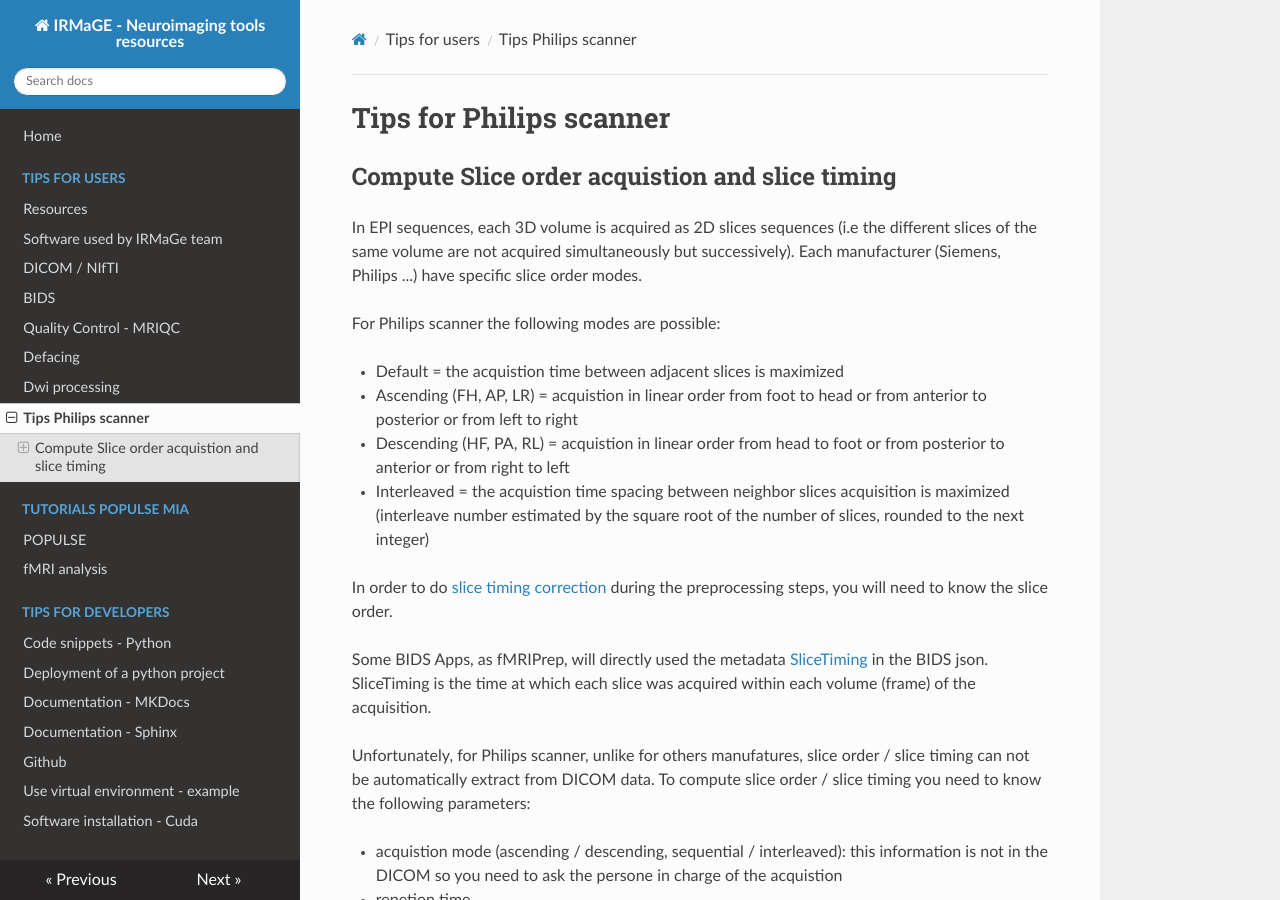
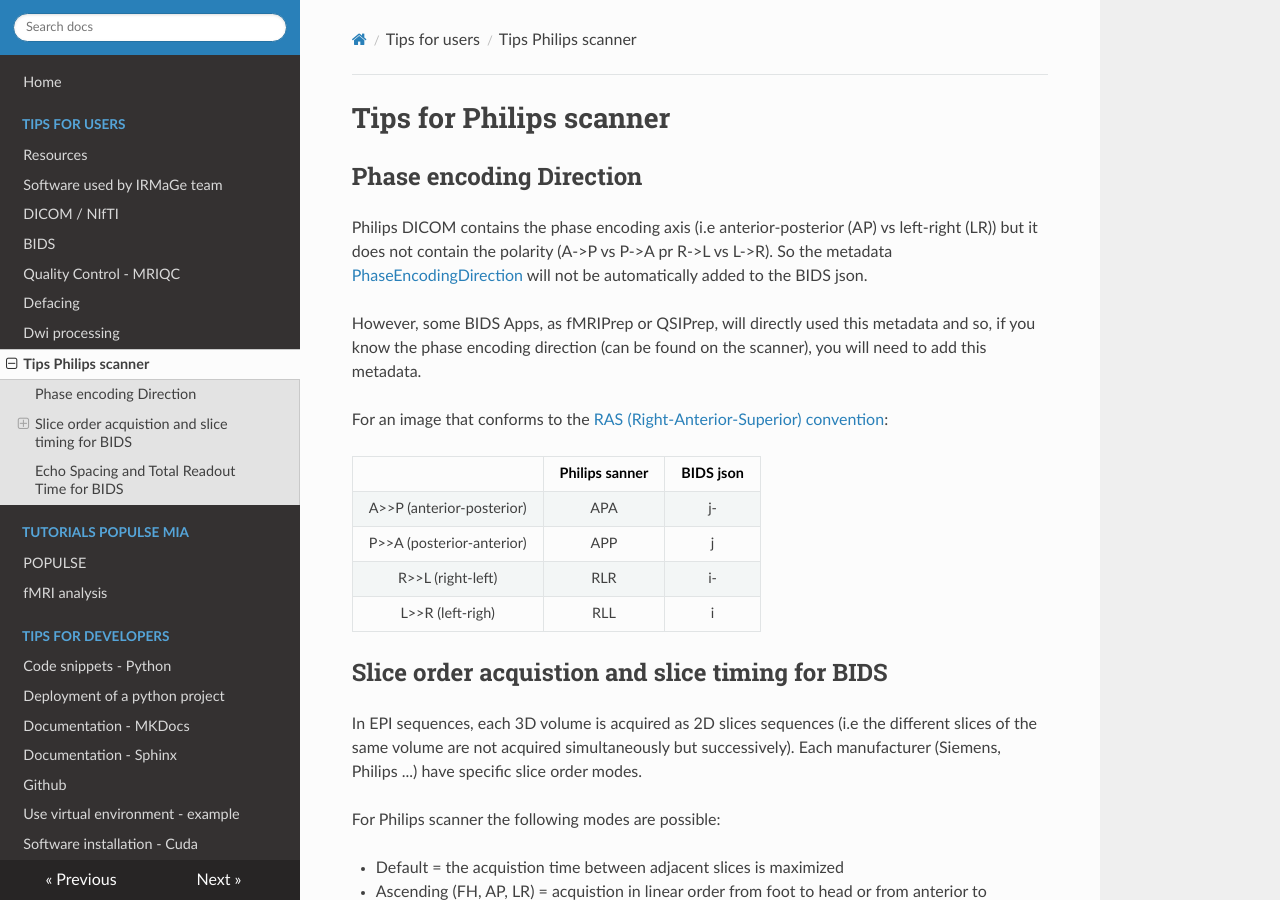
Before and after one commit to IRMaGe-3T/irmage-tools-resources, an MkDocs documentation site: the page built from docs/users/tips_philips.md, in a window 1280 px wide and 900 px high. Built offline with MkDocs 1.6.1, drawn with Linux system fonts in a browser that asks for light colours; nearby versions of some CDN libraries; some of the changed text lies outside the part shown.

Commit message:
update tips philips

```diff
--- a/docs/users/tips_philips.md
+++ b/docs/users/tips_philips.md
@@ -1,6 +1,23 @@
 
 # Tips for Philips scanner
-## Compute Slice order acquistion and slice timing
+
+## Phase encoding Direction
+
+Philips DICOM contains the phase encoding axis (i.e anterior-posterior (AP) vs left-right (LR)) but it does not contain the polarity (A->P vs P->A pr R->L vs L->R).
+So the metadata [PhaseEncodingDirection](https://bids-specification.readthedocs.io/en/stable/glossary.html#phaseencodingdirection-metadata) will not be automatically added to the BIDS json.
+
+However, some BIDS Apps, as fMRIPrep or QSIPrep, will directly used this metadata and so, if you know the phase encoding direction (can be found on the scanner), you will need to add this metadata.
+
+For an image that conforms to the [RAS (Right-Anterior-Superior) convention](https://www.slicer.org/wiki/Coordinate_systems):
+
+|                           |  Philips sanner  | BIDS json |
+|:-------------------------:|:----------------:|:---------:|
+|A>>P (anterior-posterior)  | APA              | j-        |
+|P>>A (posterior-anterior)  | APP              | j         |
+|R>>L (right-left)          | RLR              | i-        |
+|L>>R (left-righ)           | RLL              | i         |
+
+## Slice order acquistion and slice timing for BIDS
 
 In EPI sequences, each 3D volume is acquired as 2D slices sequences (i.e the different slices of the same volume are not acquired simultaneously but successively).
 Each manufacturer (Siemens, Philips ...) have specific slice order modes.
@@ -34,3 +51,13 @@ Unfortunately, for Philips scanner, unlike for others manufatures, slice order /
 ### Script to compute slice order / slice timing for philips
 
 You can find script to compute slice order and BIDS SliceTiming metadata and to add SliceTiming in a BIDS dataset [here](https://github.com/IRMaGe-3T/irmage-tools?tab=readme-ov-file#data_management)
+
+
+## Echo Spacing and Total Readout Time for BIDS
+
+The [TotalReadoutTime](https://bids-specification.readthedocs.io/en/latest/glossary.html#objects.metadata.TotalReadoutTime) as defined in BIDS specification, is the readout duration that would have generated data with the given level of distortion (and not the actual duration of the readout train).
+
+This information can not be found directly in the Philips DICOM.
+If you used [dcm2niix](https://github.com/rordenlab/dcm2niix/tree/master/Philips#missing-information), EstimatedTotalReadoutTime and EstimatedEffectiveEchoSpacing are populated in the json.
+
+For [TOPUP correction with fsl](https://fsl.fmrib.ox.ac.uk/fsl/fslwiki/topup/TopupUsersGuide), this information is not required if the readout time is the same for the main image to correct and the images used for estimate the field (yu can used 1 fo example). However, some BIDS Apps, as fMRIPrep, will required this information is fmap are used.
```
Also changed, not shown: docs/users/conversionToNifti.md (+1 -2 lines).
